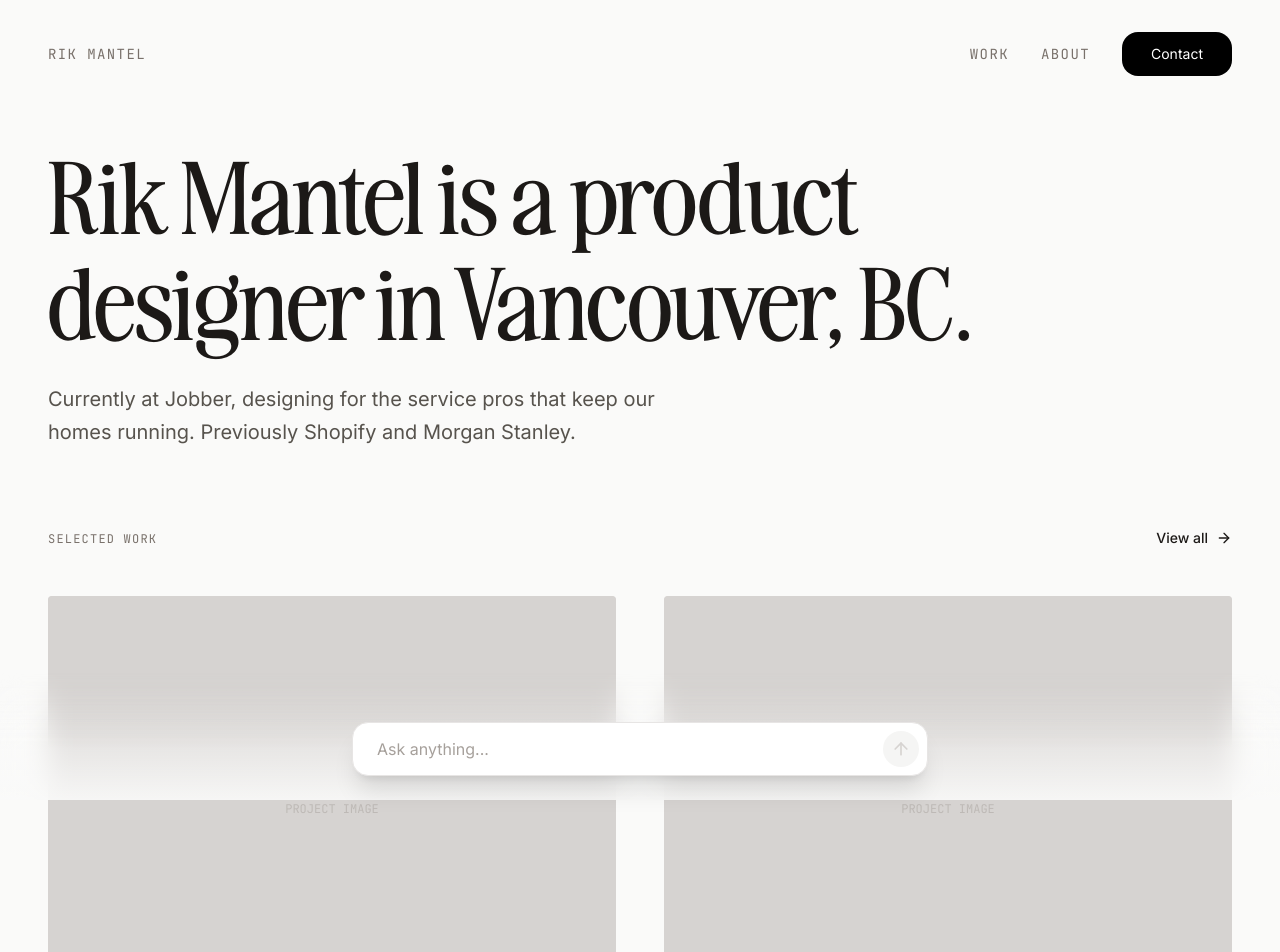
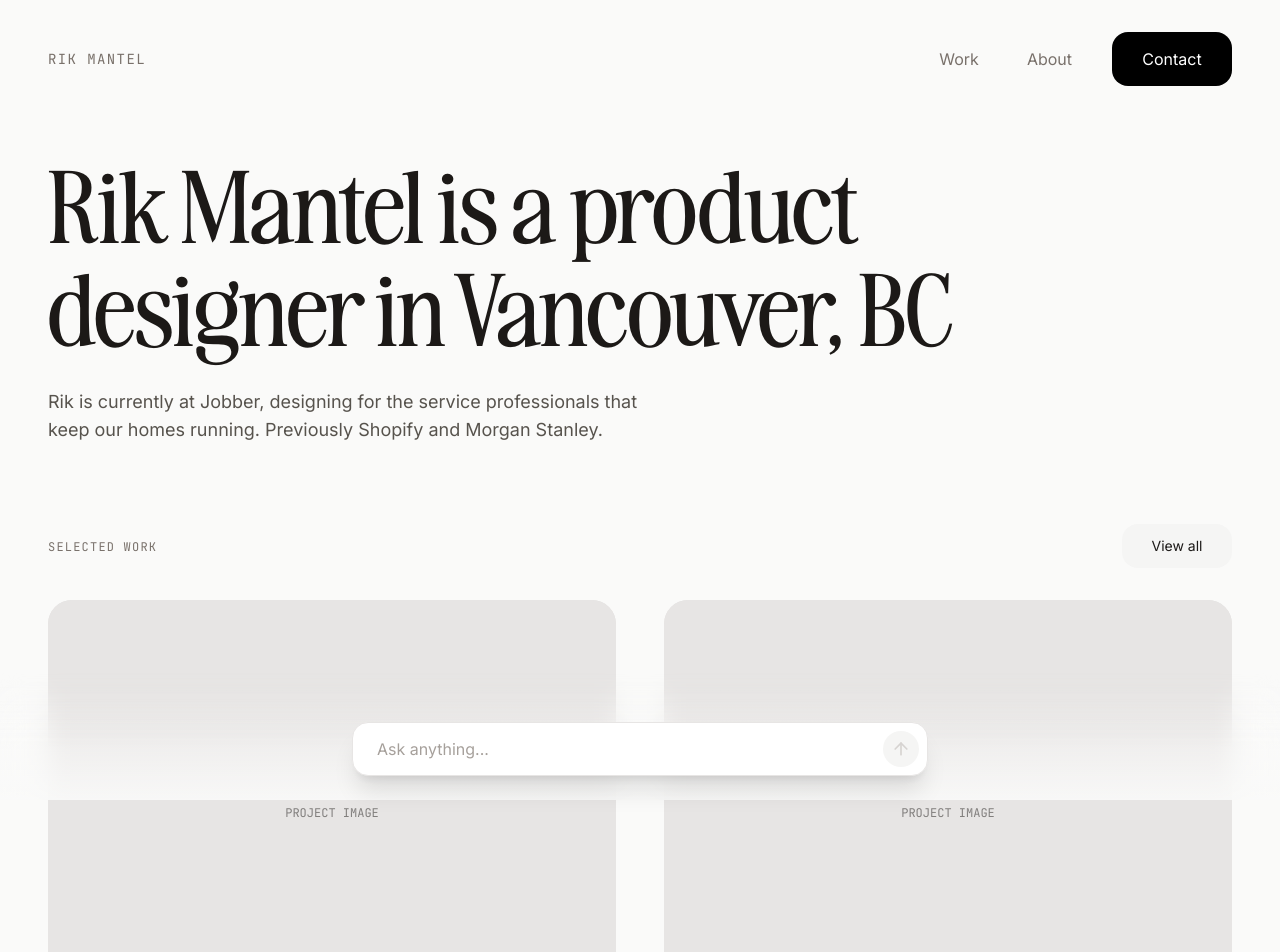
Before and after one commit to rikmantel/rikm-portfolio, a Next.js app: page / in a window 1280 px wide. Shown: the top 952 px of the page. Built offline with nearby package versions, Linux system fonts and the light colour scheme.

Commit message:
miscellaneous polish

```diff
--- a/src/app/page.tsx
+++ b/src/app/page.tsx
@@ -1,24 +1,34 @@
 import Link from "next/link";
 import { ArrowRight } from "lucide-react";
+import { Button } from "@/components/Button";
 
 export default function Home() {
   return (
     <div className="px-6 md:px-12 max-w-screen-2xl mx-auto">
       <section className="pt-8 md:pt-8 pb-20">
-        <h1 className="font-serif text-5xl md:text-7xl lg:text-8xl leading-[1.1] text-stone-900 max-w-7xl text-balance">
-          Rik Mantel is a product designer in Vancouver, BC.
+        <h1 className="font-serif text-5xl md:text-7xl lg:text-8xl leading-[1.075] text-stone-900 max-w-7xl text-balance">
+          Rik Mantel is a product designer in Vancouver, BC
         </h1>
-        <p className="mt-8 text-lg md:text-xl text-stone-600 max-w-2xl leading-relaxed">
-          Currently at Jobber, designing for the service pros that keep our homes running. Previously Shopify and Morgan Stanley.        </p>
+        <p className="mt-8 text-lg md:text-l text-stone-600 max-w-2xl text-balance">
+          Rik is currently at Jobber, designing for the service professionals that keep our homes running. Previously Shopify and Morgan Stanley.</p>
       </section>
 
       <section>
-        <div className="flex items-baseline justify-between mb-12">
+        <div className="flex items-baseline justify-between mb-8">
           <h2 className="font-mono text-xs uppercase tracking-widest text-stone-500">Selected Work</h2>
-          <Link href="/work" className="group flex items-center text-sm font-medium text-stone-900 hover:text-stone-600 transition-colors">
+          {/* <Link href="/work" className="group flex items-center text-sm font-medium text-stone-900 hover:text-stone-600 transition-colors">
             View all
             <ArrowRight size={16} className="ml-2 transition-transform group-hover:translate-x-1" />
-          </Link>
+          </Link> */}
+
+          <Button
+            href="/work"
+            variant="secondary"
+            size="sm"
+            className="tracking-normal font-sans normal-case"
+          >
+            View all
+          </Button>
         </div>
 
         <div className="grid grid-cols-1 md:grid-cols-2 gap-x-12 gap-y-16">
@@ -37,10 +47,10 @@ export default function Home() {
             }
           ].map((project) => (
             <Link key={project.slug} href={`/work/${project.slug}`} className="group block">
-              <div className="aspect-[4/3] bg-stone-200 rounded-sm mb-6 overflow-hidden relative">
-                <div className="absolute inset-0 bg-stone-300 group-hover:bg-stone-400 transition-colors duration-500" />
+              <div className="aspect-[4/3] bg-stone-200 rounded-3xl mb-6 overflow-hidden relative">
+                <div className="absolute inset-0 bg-stone-200 group-hover:bg-stone-300 transition-colors duration-500" />
                 {/* Placeholder for image */}
-                <div className="absolute inset-0 flex items-center justify-center text-stone-400 opacity-50 font-mono text-xs uppercase">
+                <div className="absolute inset-0 flex items-center justify-center text-stone-900 opacity-50 font-mono text-xs uppercase">
                   Project Image
                 </div>
               </div>
--- a/src/components/Button.tsx
+++ b/src/components/Button.tsx
@@ -36,7 +36,7 @@ export function Button({
 
     const sizeClasses = {
         sm: "px-4 min-h-[44px] min-w-[110px] text-sm rounded-2xl",
-        md: "px-5 min-h-[54px] min-w-[130px] text-base rounded-2xl",
+        md: "px-5 min-h-[54px] min-w-[120px] text-base rounded-2xl",
     };
 
 
@@ -48,7 +48,7 @@ export function Button({
     );
 
     const label = (
-        <span className="transition-transform duration-200 group-hover:-translate-x-2">
+        <span className="transition-transform duration-200 group-hover:-translate-x-3">
             {children}
         </span>
     );
--- a/src/components/Navigation.tsx
+++ b/src/components/Navigation.tsx
@@ -1,5 +1,6 @@
 import Link from "next/link";
 import { Button } from "./Button";
+import { Mails } from "lucide-react";
 
 export function Navigation() {
     return (
@@ -9,9 +10,8 @@ export function Navigation() {
                 Rik Mantel
             </Link>
 
-            <div className="flex items-center space-x-6 md:space-x-8">
-                {/* nav links only */}
-                <div className="flex items-center space-x-6 md:space-x-8 font-mono text-xs md:text-sm tracking-widest uppercase text-stone-500">
+            <div className="flex items-center space-x-6 md:space-x-10">
+                <div className="flex items-center space-x-6 md:space-x-12 font-sans text-sm md:text-base text-stone-500">
                     <Link href="/work" className="hover:text-stone-900 transition-colors">
                         Work
                     </Link>
@@ -20,12 +20,12 @@ export function Navigation() {
                     </Link>
                 </div>
 
-                {/* keep the button clean */}
                 <Button
-                    href="mailto:hello@example.com"
+                    href="mailto:mantel.rik@gmail.com"
                     variant="primary"
-                    size="sm"
+                    size="md"
                     className="tracking-normal font-sans normal-case"
+                    icon={<Mails size={16} />}
                 >
                     Contact
                 </Button>
--- a/src/components/chat/ChatPanel.tsx
+++ b/src/components/chat/ChatPanel.tsx
@@ -27,7 +27,7 @@ export function ChatPanel() {
             <div className="flex flex-col h-full">
                 {/* Header */}
                 <div className="flex items-center justify-between p-6 border-b border-stone-100">
-                    <h2 className="font-serif text-xl italic text-stone-800">Assistant</h2>
+                    <h2 className="font-serif text-xl text-stone-800">Chat</h2>
                     <button
                         onClick={() => setIsOpen(false)}
                         className="p-2 hover:bg-stone-100 rounded-full transition-colors text-stone-500"
@@ -79,11 +79,11 @@ export function ChatPanel() {
                 </div>
 
                 {/* Input Area */}
-                <div className="p-4 border-t border-stone-100 bg-white">
+                <div className="p-4 border-stone-100 border-t bg-white">
                     <AnimatePresence>
                         {isOpen && (
                             <ChatInput
-                                className="w-full rounded-full"
+                                // className="w-full rounded-full"
                                 autoFocus
                                 initial={{ opacity: 0, y: 10 }}
                                 animate={{ opacity: 1, y: 0 }}
```
